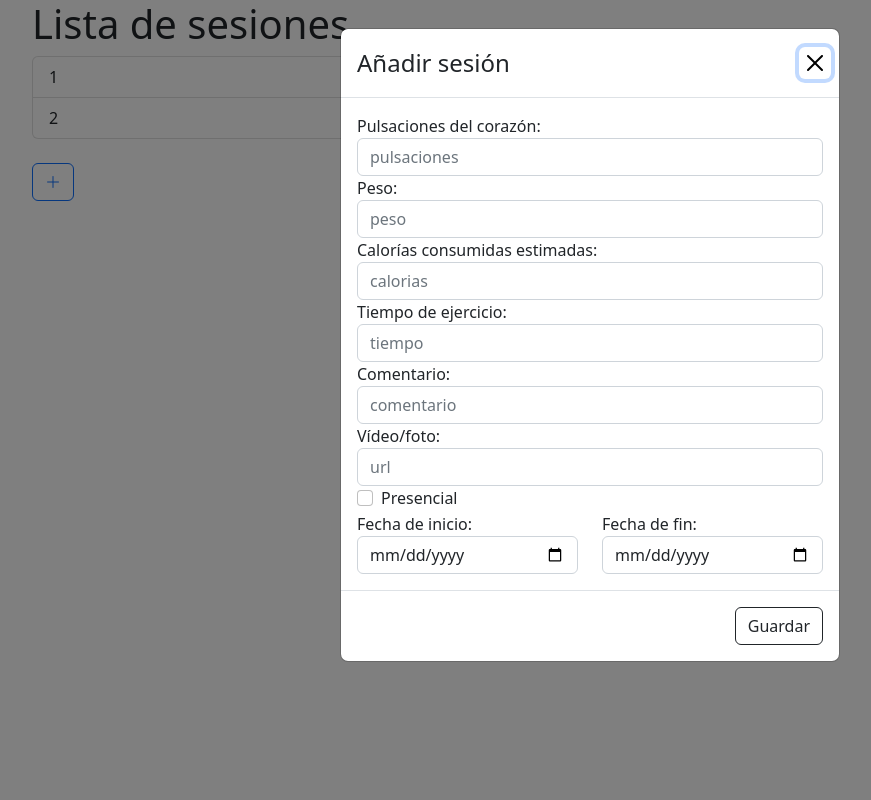
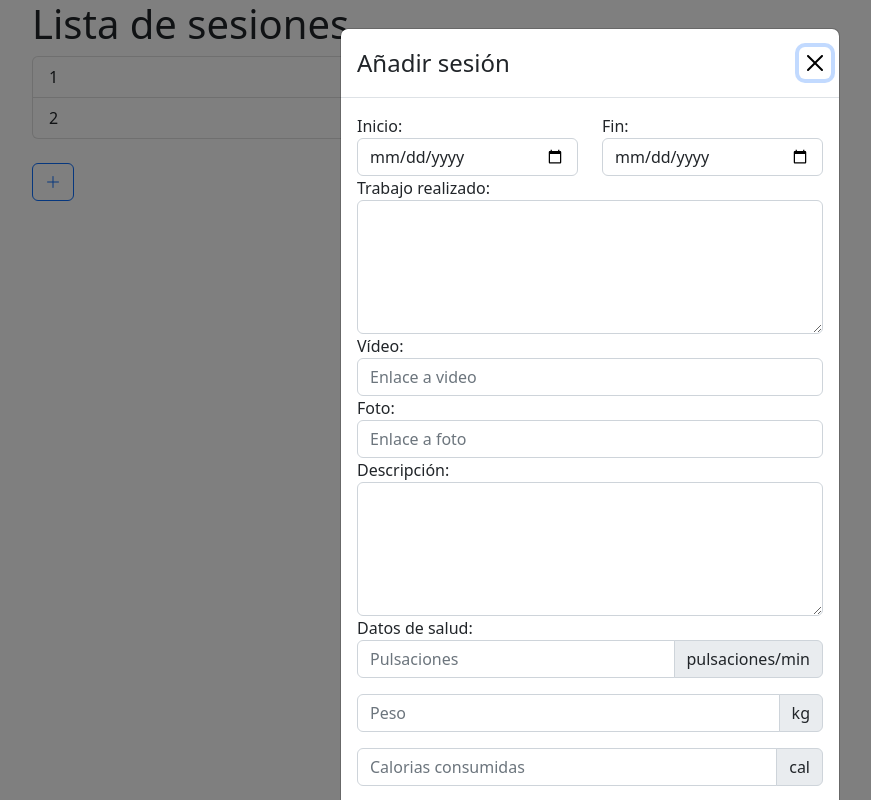
Before and after one commit to SII-Informatica-UMA/ciklum-care-it, an Angular app in the folder frontend/: page / in a window 1280 px wide. Both pictures are taken after a click on the button 103 px from the left and 182 px from the top of the page. Shown: the whole page, without its empty margins (50-921 px from the left). Built offline with nearby package versions, Linux system fonts and the light colour scheme.

Commit message:
Finished presentation of the formular

```diff
--- a/frontend/src/app/formulario-sesion/formulario-sesion.component.css
+++ b/frontend/src/app/formulario-sesion/formulario-sesion.component.css
@@ -0,0 +1,3 @@
+.form-check-input {
+    margin-left: 10px; /* Adjust the value as needed */
+  }
--- a/frontend/src/app/formulario-sesion/formulario-sesion.component.html
+++ b/frontend/src/app/formulario-sesion/formulario-sesion.component.html
@@ -4,32 +4,54 @@
 </div>
 <div class="modal-body">
   <div class="form-group">
-      <label for="pulsaciones">Pulsaciones del corazón:</label>
-      <input class="form-control" id="nombre" placeholder="pulsaciones">
-      <label for="apellidos">Peso:</label>
-      <input class="form-control" id="apellidos" placeholder="peso">
-      <label for="email">Calorías consumidas estimadas:</label>
-      <input class="form-control" id="email" placeholder="calorias">
-      <label for="telefono">Tiempo de ejercicio:</label>
-      <input class="form-control" id="telefono" placeholder="tiempo">
-      <label for="telefono">Comentario:</label>
-      <input class="form-control" id="telefono" placeholder="comentario">
-      <label for="telefono">Vídeo/foto:</label>
-      <input class="form-control" id="telefono" placeholder="url">
-      <div class="form-check">
-        <label class="form-check-label" for="exampleCheckbox">Presencial </label>
-        <input class="form-check-input" type="checkbox" id="exampleCheckbox">
-      </div>
       <div class="row">
         <div class="col-md-6">
-          <label for="fechaInicio">Fecha de inicio:</label>
-          <input type="date" class="form-control" id="fechaInicio">
-        </div>
-        <div class="col-md-6 mt-2 mt-md-0">
-          <label for="fechaFin">Fecha de fin:</label>
-          <input type="date" class="form-control" id="fechaFin">
+         <label for="fechaInicio">Inicio:</label>
+         <input type="date" class="form-control" id="inicio">
+       </div>
+       <div class="col-md-6 mt-2 mt-md-0">
+          <label for="fechaFin">Fin:</label>
+          <input type="date" class="form-control" id="fin">
         </div>
       </div>
+
+      <label for="trabajo">Trabajo realizado:</label>
+      <textarea class="form-control" id="trabajo" rows="5"></textarea>
+
+      <label for="video">Vídeo:</label>
+      <input class="form-control"  id="video"  type="url" placeholder="Enlace a video">
+
+      <label for="foto">Foto:</label>
+      <input class="form-control"  id="foto"  type="url" placeholder="Enlace a foto">
+
+      <label for="descripcion">Descripción:</label>
+      <textarea class="form-control" id="descripcion" rows="5"></textarea>
+
+      <fieldset>
+        <label>Datos de salud:</label>
+
+        <div class="input-group mb-3">
+          <input type="text" class="form-control" placeholder="Pulsaciones">
+          <span class="input-group-text" id="pulsaciones-addon">pulsaciones/min</span>
+        </div>
+
+        <div class="input-group mb-3">
+          <input type="text" class="form-control" placeholder="Peso">
+          <span class="input-group-text">kg</span>
+        </div>
+
+        <div class="input-group mb-3">
+          <input type="text" class="form-control" placeholder="Calorias consumidas" >
+          <span class="input-group-text">cal</span>
+        </div>
+      </fieldset>
+
+
+      <label class="form-check-label" for="presencial">Marcar si el entrenamiento fue presencial </label>
+      <input class="form-check-input" type="checkbox" id="presencial">
+
+
+
 
   </div>
 </div>
```
